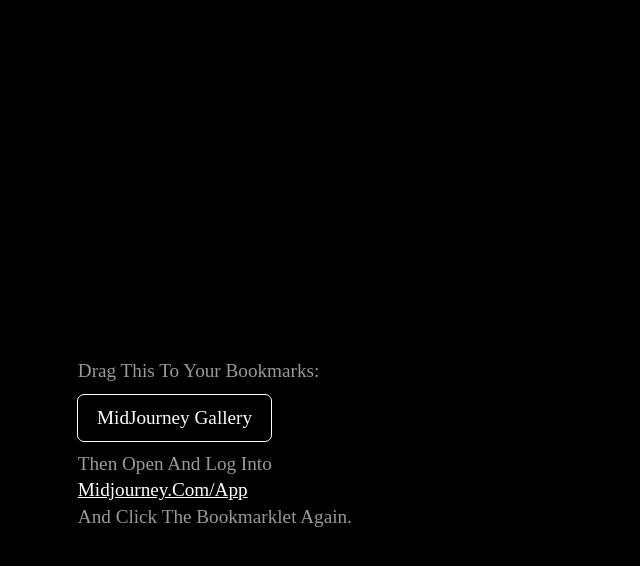
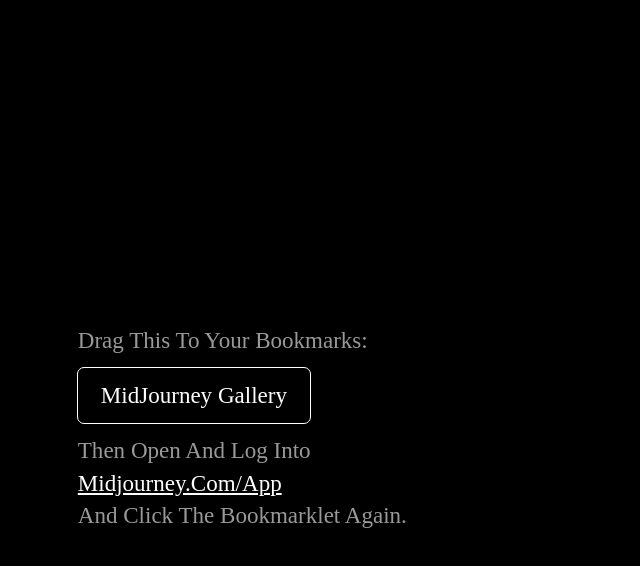
Before and after one commit to aemkei/midjourney-mkg, a plain HTML site: page index.html in a window 1280 px wide. Shown: the part 192-758 px from the top of the page, without its empty margins (639-1279 px from the left). Drawn offline with Linux system fonts and the light colour scheme; a web font is replaced by a local one.

Commit message:
increase font size

```diff
--- a/styles.css
+++ b/styles.css
@@ -1,6 +1,6 @@
 :root {
 	--padding: 6vi;
-	--fontsize: 1.5vi;
+	--fontsize: 1.8vi;
 }
 
 @font-face {
```
